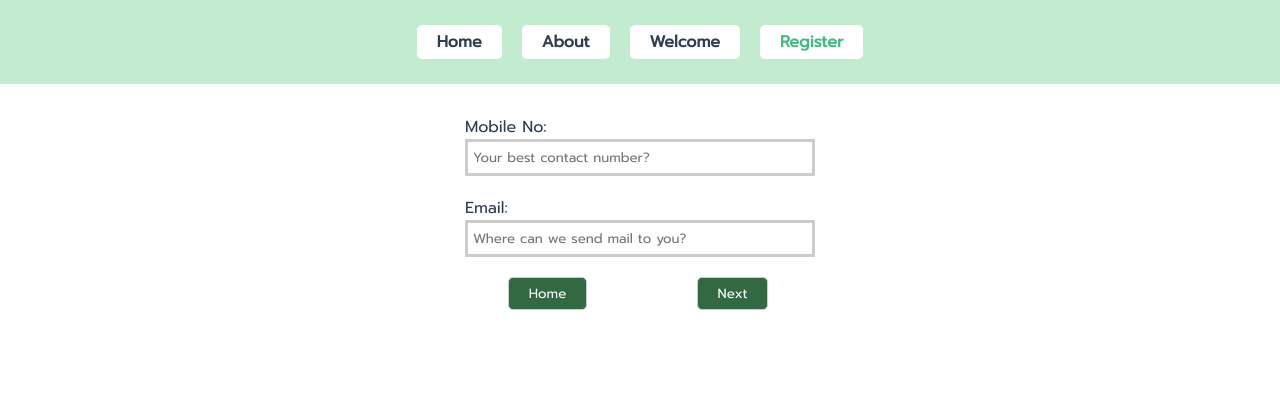
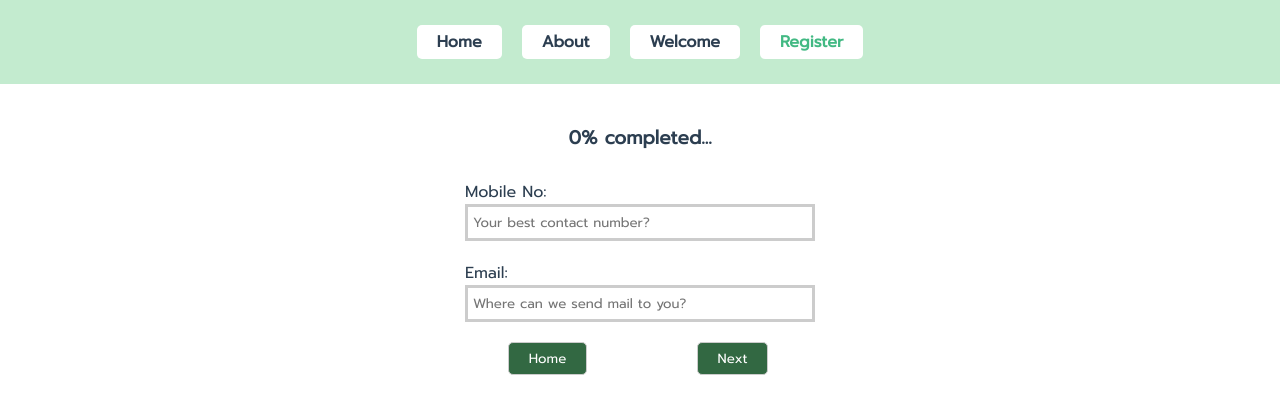
Before and after one commit to AmitVSH/hello-vue, a Vue app: page /register in a window 1280 px wide. Shown: the top 414 px of the page. Built offline with nearby package versions, Linux system fonts and the light colour scheme.

Commit message:
We need to check form progress, registrationProgress computed property added

```diff
--- a/src/components/Auth/RegisterStep1.vue
+++ b/src/components/Auth/RegisterStep1.vue
@@ -1,6 +1,9 @@
 <template lang="html">
   <div class="register__container">
     <div class="register__wrapper">
+      <div class="progress__wrapper">
+        <h3>{{registrationProgress}}</h3>
+      </div>
       <InputText>
         <!-- component body is passed with slots -->
         <label for="mobile">Mobile No:</label>
@@ -50,7 +53,17 @@ export default {
   computed: {
     ...mapState({
       user: state => state.user
-    })
+    }),
+
+    registrationProgress: function() {
+      let progress = 0;
+      if(this.user.email.length > 0) progress += 25;
+      if(this.user.mobile.length > 0) progress += 25;
+      if(this.user.name.length > 0) progress += 25;
+      if(this.user.address.length > 0) progress += 25;
+
+      return progress+"% completed...";
+    }
   }
 }
 </script>
```
